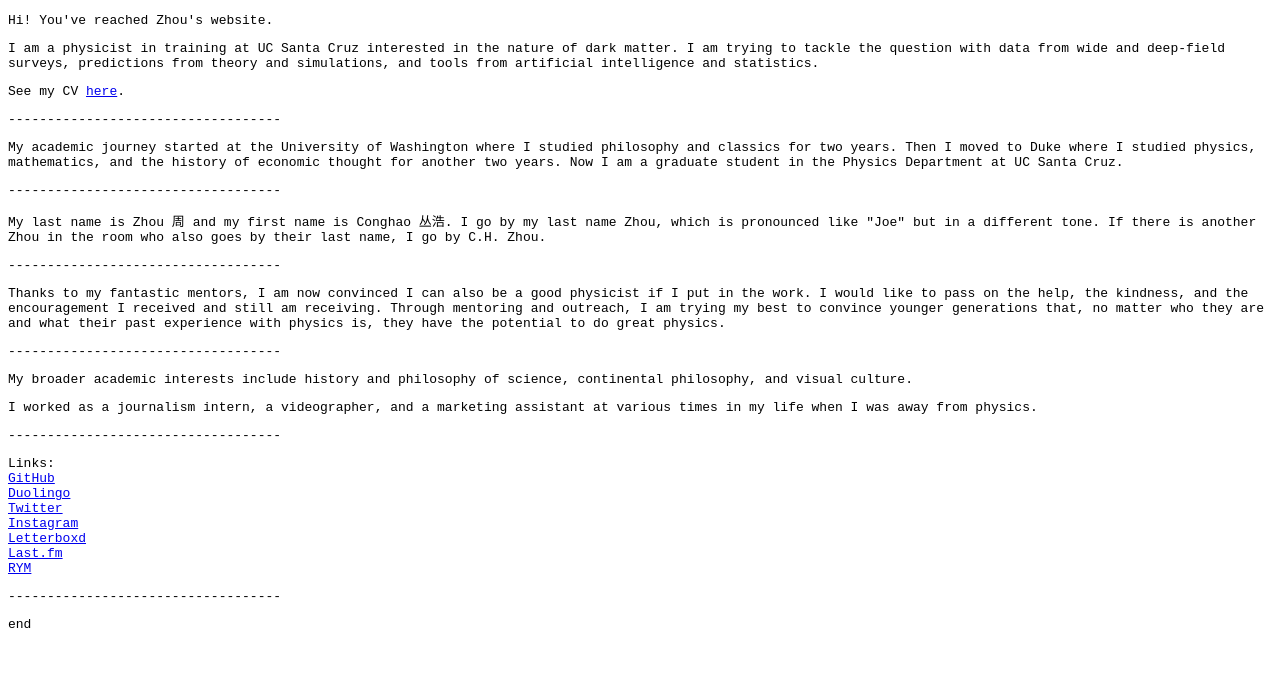
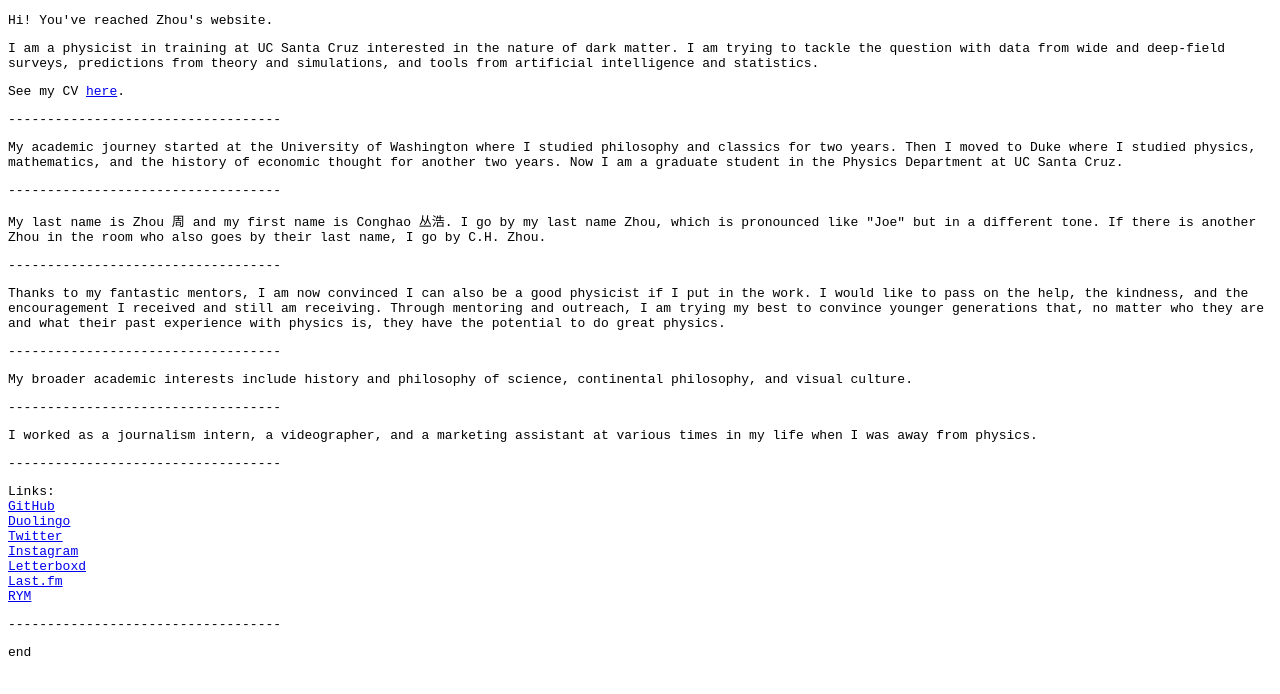
Before and after one commit to zhouconghao/zch_info, a plain HTML site: page index.html in a window 1280 px wide. Drawn offline with Linux system fonts and the light colour scheme.

Commit message:
add separation line

```diff
--- a/index.html
+++ b/index.html
@@ -35,11 +35,9 @@
     <p>-----------------------------------</p>
     <p>My broader academic interests include history and philosophy of science, continental philosophy, and visual
         culture. </p>
-
-
+    <p>-----------------------------------</p>
     <p>I worked as a journalism intern, a videographer, and a marketing assistant at various times in my life when I was
         away from physics. </p>
-
     <p>-----------------------------------</p>
     Links:<br>
     <a href="https://github.com/zhouconghao">GitHub</a> <br>
```
